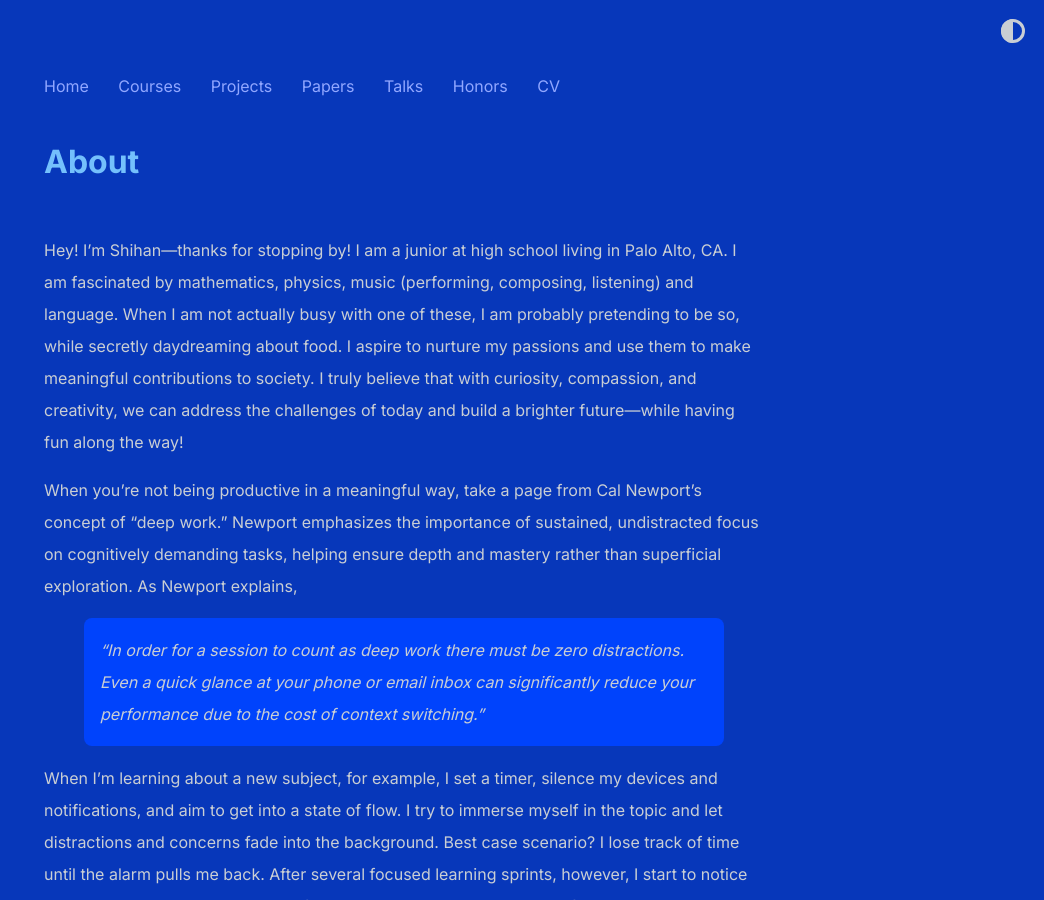
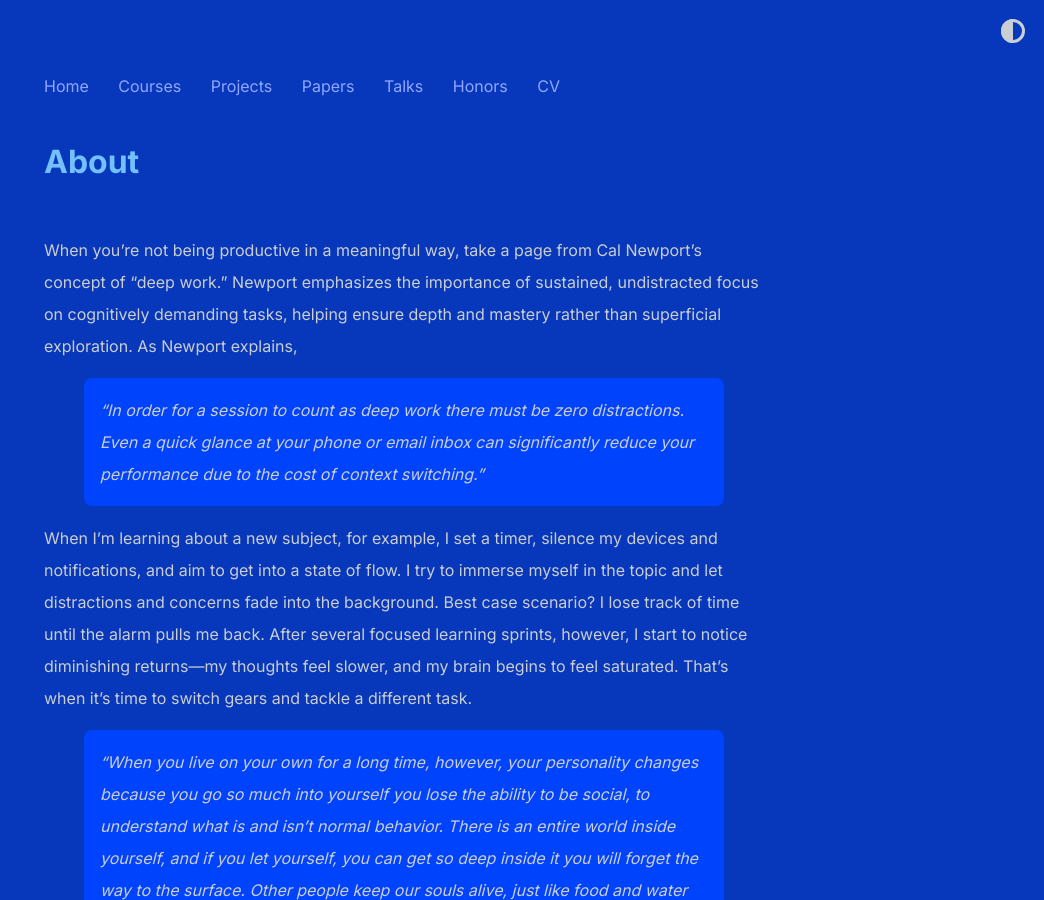
Before and after one commit to shihankanungo/shihankanungo.github.io, a Jekyll site: the page built from about.md, in a window 1280 px wide and 900 px high. Shown: the whole window, without its empty margins (236-1280 px from the left). Built offline with Jekyll 4.4.1, drawn with Linux system fonts in a browser that asks for light colours.

Commit message:
Update about.md

```diff
--- a/about.md
+++ b/about.md
@@ -3,8 +3,6 @@ layout: post
 title: About
 ---
 <br>
-
-Hey! I'm Shihan&mdash;thanks for stopping by! I am a junior at high school living in Palo Alto, CA. I am fascinated by mathematics, physics, music (performing, composing, listening) and language. When I am not actually busy with one of these, I am probably pretending to be so, while secretly daydreaming about food. I aspire to nurture my passions and use them to make meaningful contributions to society. I truly believe that with curiosity, compassion, and creativity, we can address the challenges of today and build a brighter future&mdash;while having fun along the way! <br>
 
 When you're not being productive in a meaningful way, take a page from Cal Newport’s concept of “deep work.” Newport emphasizes the importance of sustained, undistracted focus on cognitively demanding tasks, helping ensure depth and mastery rather than superficial exploration. As Newport explains,
 > “In order for a session to count as deep work there must be zero distractions. Even a quick glance at your phone or email inbox can significantly reduce your performance due to the cost of context switching.”
```
